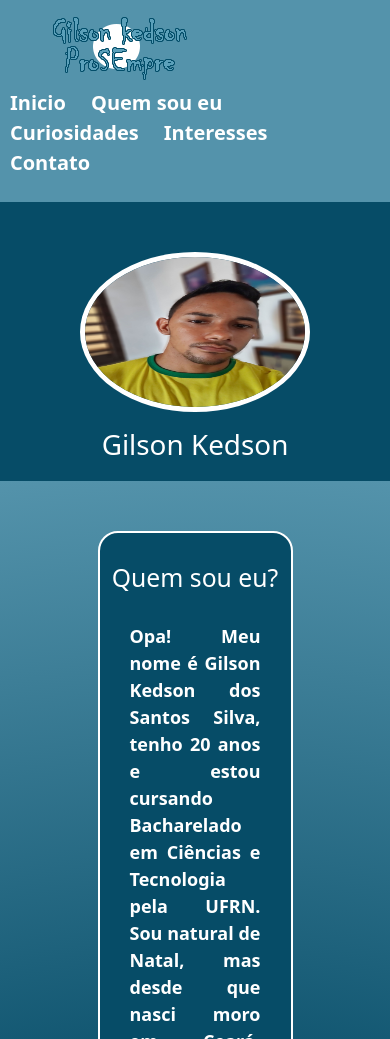
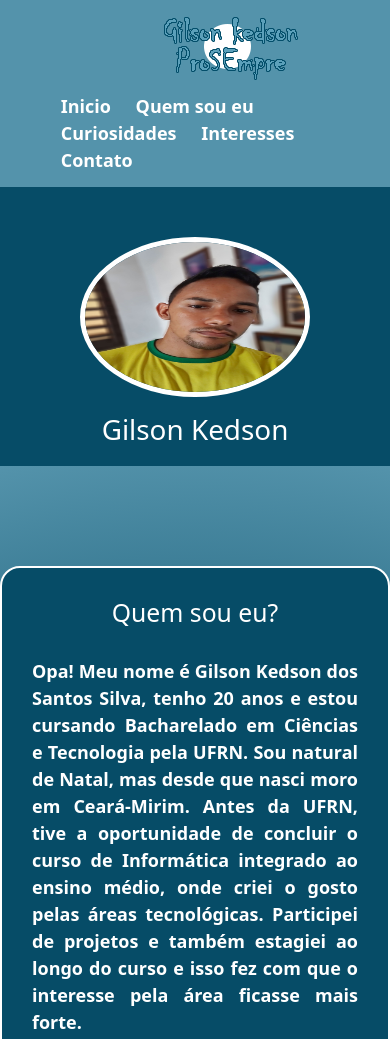
Before and after one commit to GilsonKedson/ProjetoPessoal_GilsonKedson, a plain HTML site: page index.html in a window 390 px wide. Shown: the top 1039 px of the page. Drawn offline with Linux system fonts and the light colour scheme.

Commit message:
media query

```diff
--- a/css/style.css
+++ b/css/style.css
@@ -157,3 +157,32 @@ a:link{
     font-weight: bolder;
     padding-bottom: 15px;
 }
+
+/*media querys (Tentando ser responsivo)*/
+
+@media only screen and (max-width: 850px){
+    .navbar img{
+        margin: 0 40%;
+    }
+
+    .navegation{
+        margin: 5px 12%;
+    }
+}
+
+@media only screen and (max-width: 787px){
+    .navbar img{
+        margin: 0 40%;
+    }
+
+    .navegation{
+        margin: 5px 13%;
+        font-size: 18px;
+    }
+}
+
+@media only screen and (max-width: 450px){
+    .section1, .section2, .section3{
+        margin:50px 0;
+    }
+}
--- a/index.html
+++ b/index.html
@@ -23,13 +23,13 @@
                 <a href="#section1">
                     <li>Quem sou eu</li>
                 </a>
-                <a href="#">
+                <a href="#section2">
                     <li>Curiosidades</li>
                 </a>
-                <a href="#">
+                <a href="#section3">
                     <li>Interesses</li>
                 </a>
-                <a href="#">
+                <a href="#section4">
                     <li>Contato</li>
                 </a>
             </ul>
@@ -57,7 +57,7 @@
             </div>
         </div>
 
-        <div class="section2">
+        <div id="section2" class="section2">
             <div class="article">
                 <h2>Curiosidades</h2>
                 <ul>
@@ -69,7 +69,7 @@
             </div>
         </div>
 
-        <div class="section3">
+        <div id="section3" class="section3">
             <div class="article">
                 <h2>Interesses</h2>
                 <ul>
@@ -82,7 +82,7 @@
     </div>
 
     <div class="footer">
-            <ul>
+            <ul id="section4">
                 <li>
                     <a href="#" class="fa fa-instagram"></a>
                 </li>
```
